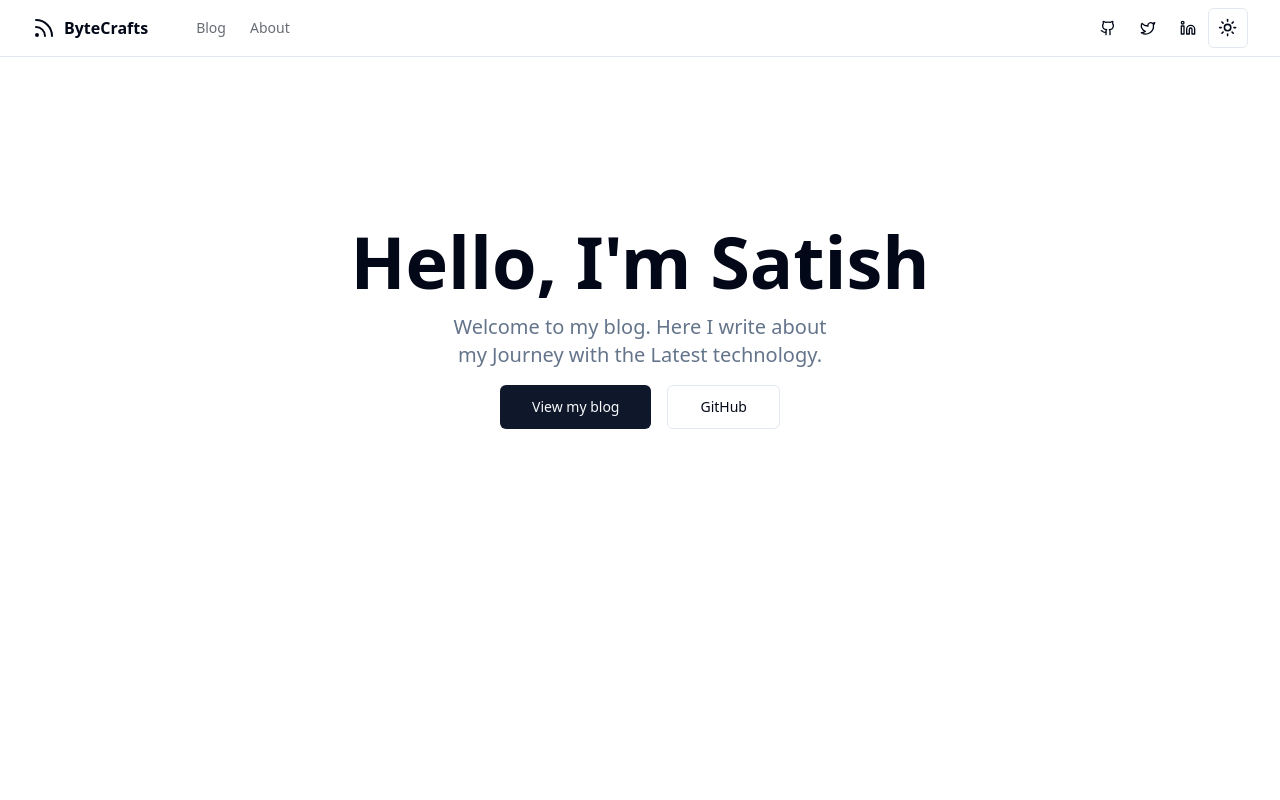
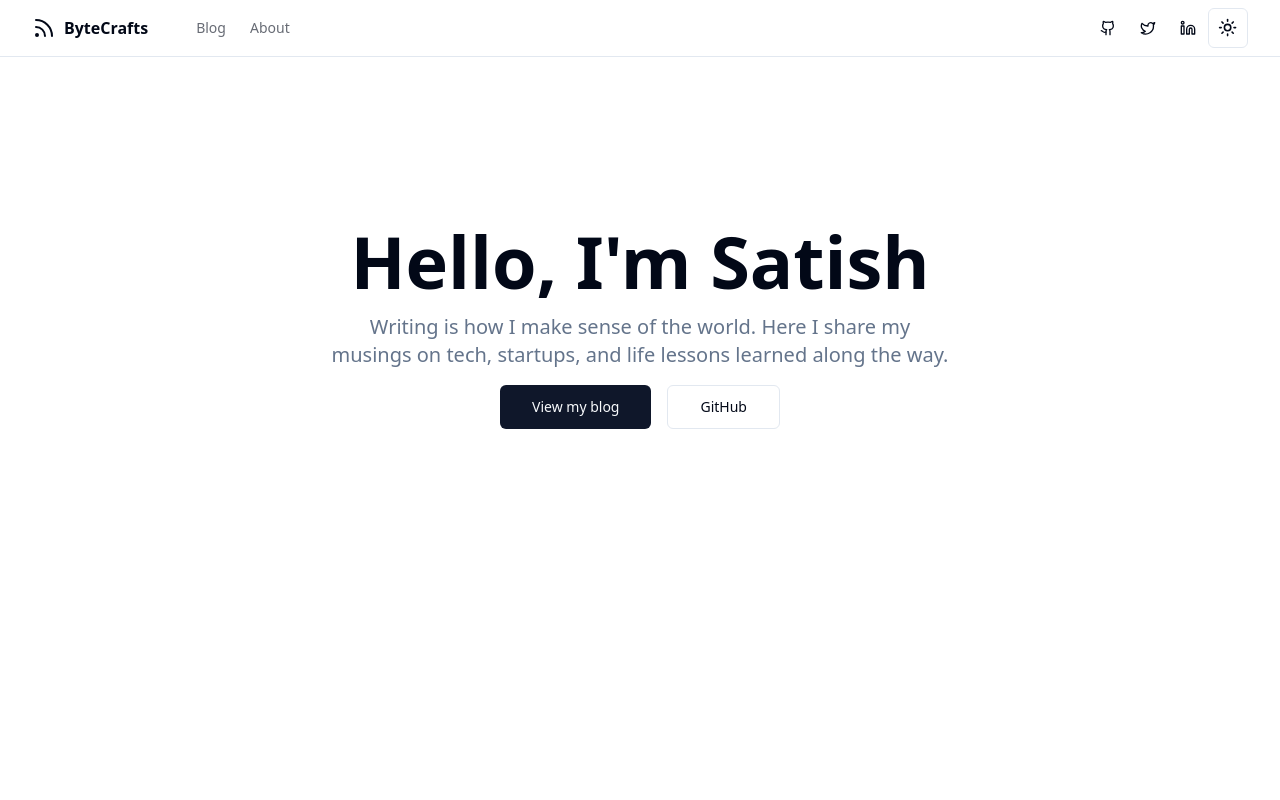
Before and after one commit to satish860/bytecrafts, a Next.js app: page / in a window 1280 px wide. Shown: the top 800 px of the page. Built offline with nearby package versions, Linux system fonts and the light colour scheme.

Commit message:
Home Page updated

```diff
--- a/src/app/page.tsx
+++ b/src/app/page.tsx
@@ -15,7 +15,7 @@ export default function Home() {
             Hello, I&apos;m Satish
           </h1>
           <p className="max-w-[42rem] mx-auto text-muted-foreground sm:text-xl text-balance">
-            Welcome to my blog. Here I write about my Journey with the Latest technology.
+          Writing is how I make sense of the world. Here I share my musings on tech, startups, and life lessons learned along the way.
           </p>
           <div className="flex flex-col gap-4 justify-center sm:flex-row">
             <Link
```
